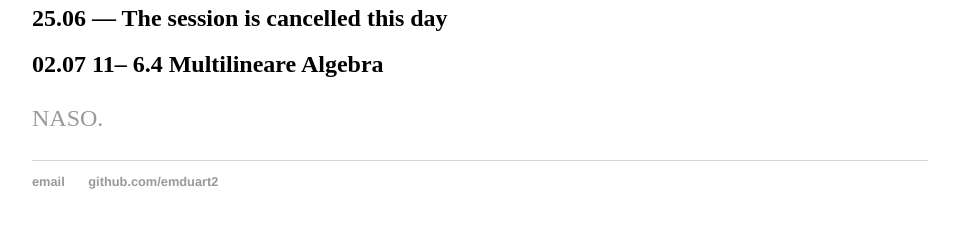
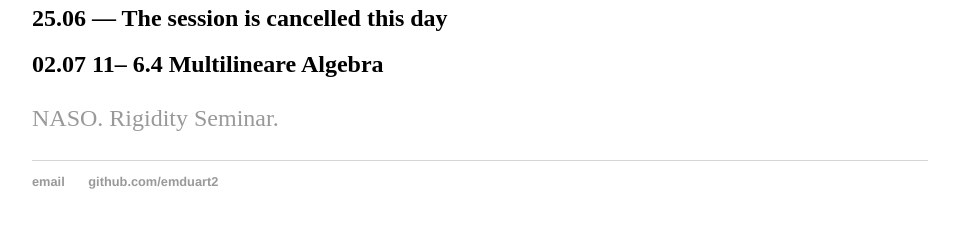
Before and after one commit to emduart2/emduart2.github.io, a Jekyll site: the page built from teaching/index.md, in a window 1280 px wide. Shown: the part 2048-2294 px from the top of the page, without its empty margins (160-1119 px from the left). Built offline with Jekyll 4.4.1, drawn with Linux system fonts in a browser that asks for light colours.

Commit message:
added rigidity slides

```diff
--- a/teaching/index.md
+++ b/teaching/index.md
@@ -66,3 +66,4 @@ For the last part of the seminar the lectures are based off the book by Fischer.
 
 
  [NASO.]({{ site.url }}/assets/DuarteEliana_NASO_20200325.pdf)
+ [Rigidity Seminar.]({{ site.url }}/assets/ElianaQuasicrystals.pdf)
```
Also changed, not shown: 1 other file.
